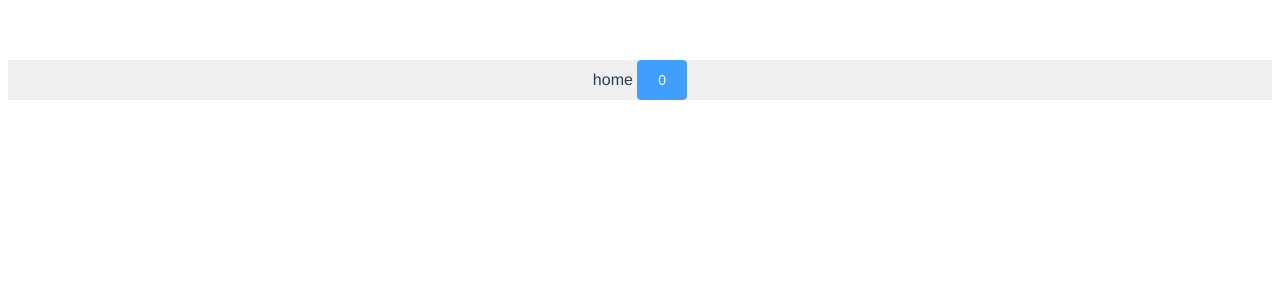
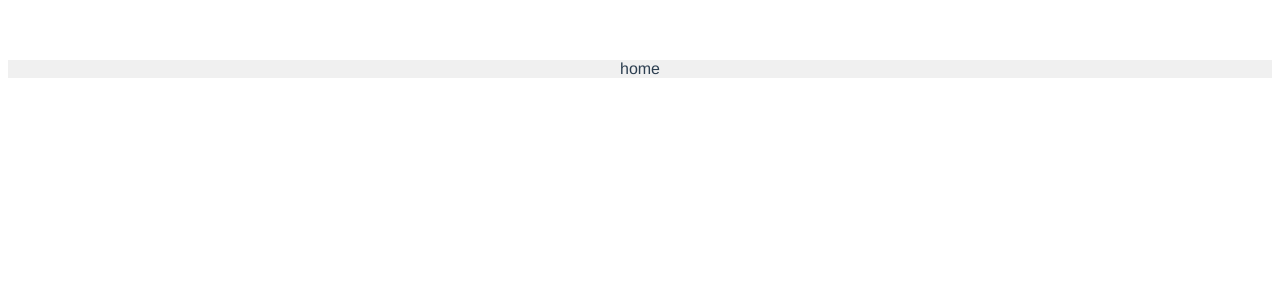
Before and after one commit to Van-Yo/vite-vue3-config, a Vue app: page /#/ in a window 1280 px wide. Shown: the top 300 px of the page. Built offline with nearby package versions, Linux system fonts and the light colour scheme.

Commit message:
fix(other): $store修改

```diff
--- a/src/views/home.vue
+++ b/src/views/home.vue
@@ -1,9 +1,9 @@
 <template>
     <div class="home-area">
         home
-        <el-button type="primary" @click="$store.commit('increment')">{{
+        <!-- <el-button type="primary" @click="$store.commit('increment')">{{
             $store.state.count
-        }}</el-button>
+        }}</el-button> -->
     </div>
 </template>
 
```
Also changed, not shown: src/components/HelloWorld.vue (+10 -4 lines).
